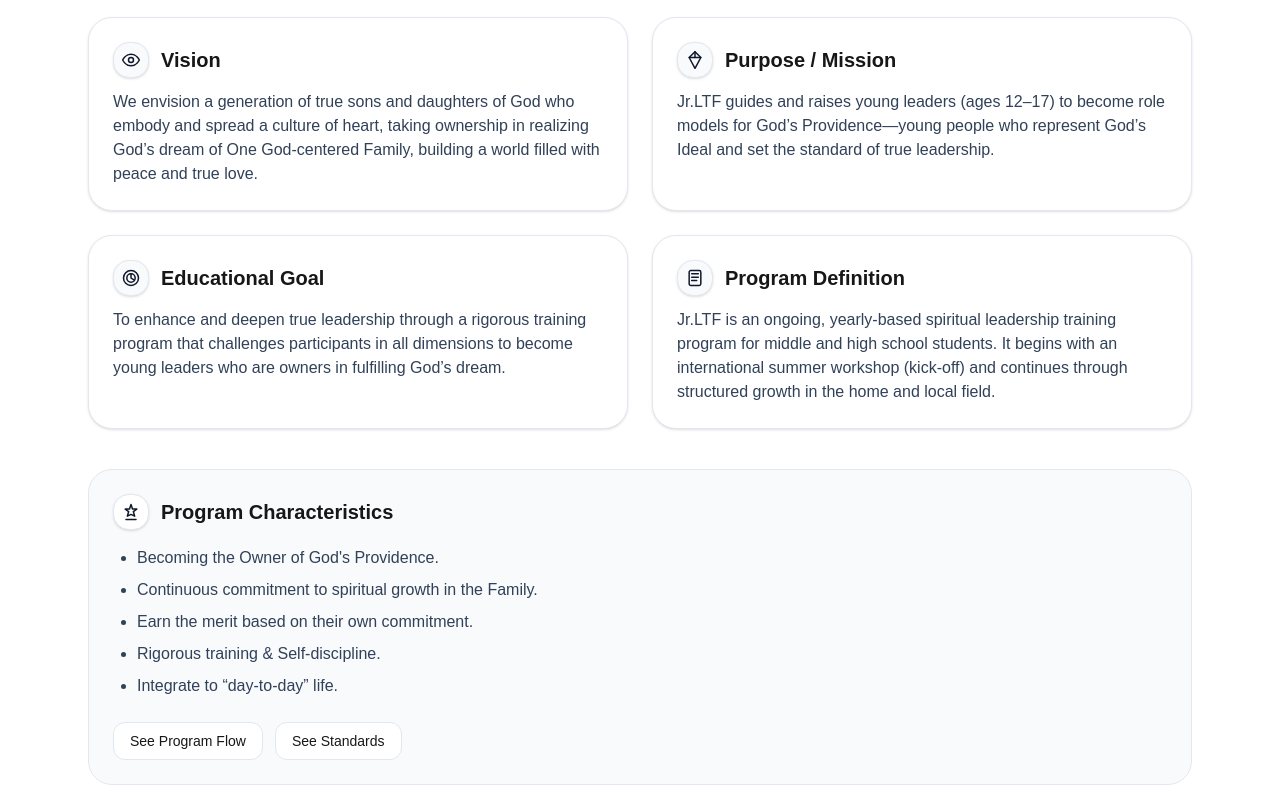
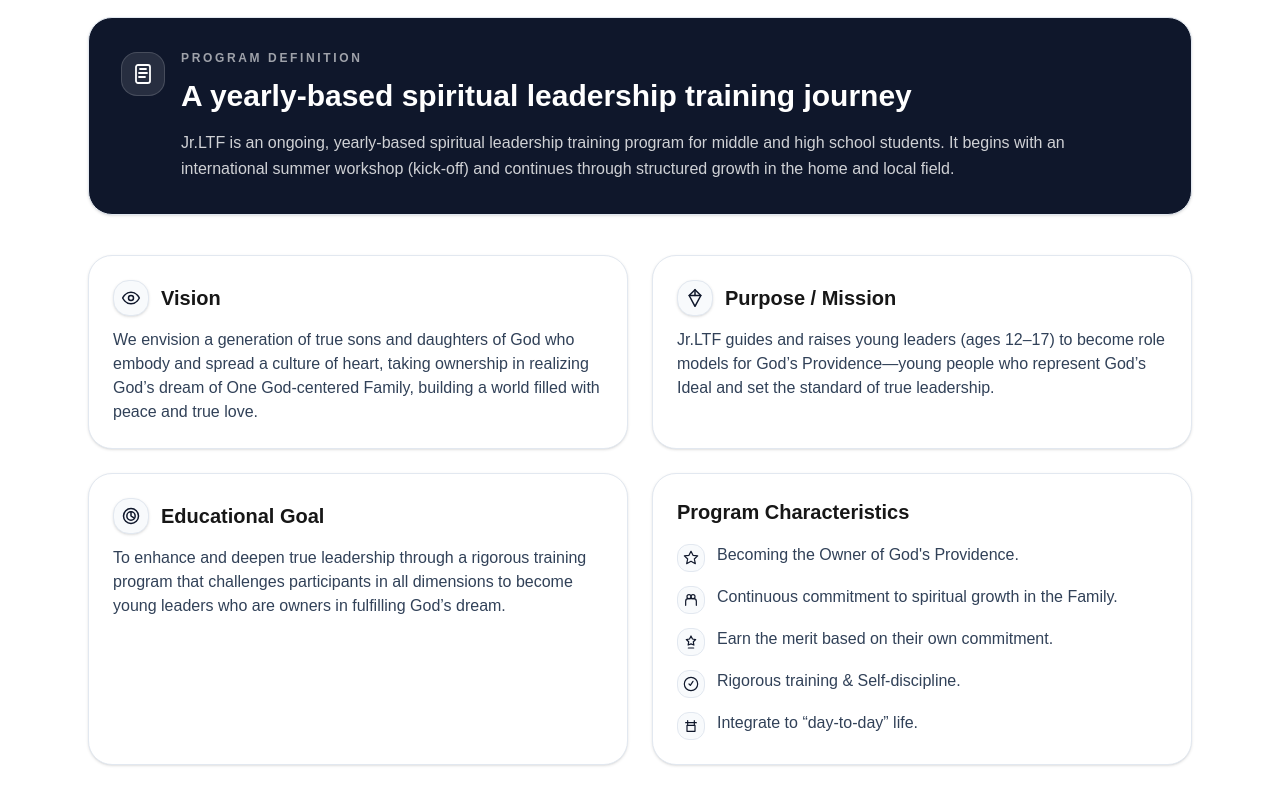
Before and after one commit to nyamkadorj/jrltf-site, a Next.js app: page / in a window 1280 px wide. Shown: the part 680-1480 px from the top of the page. Built offline with nearby package versions, Linux system fonts and the light colour scheme.

Commit message:
“Update”

```diff
--- a/src/app/page.tsx
+++ b/src/app/page.tsx
@@ -1,6 +1,7 @@
 "use client";
 
 import Link from "next/link";
+import React from "react";
 import { motion } from "framer-motion";
 
 const EASE = [0.16, 1, 0.3, 1] as const;
@@ -84,15 +85,17 @@ function IconDefinition(props: React.SVGProps<SVGSVGElement>) {
       strokeLinejoin="round"
       {...props}
     >
+      {/* "umbrella" / overview feel: badge + document */}
       <path d="M7 3h10a2 2 0 0 1 2 2v14a2 2 0 0 1-2 2H7a2 2 0 0 1-2-2V5a2 2 0 0 1 2-2z" />
-      <path d="M8 7h8" />
+      <path d="M9 7h6" />
       <path d="M8 11h8" />
       <path d="M8 15h6" />
     </svg>
   );
 }
 
-function IconCharacteristics(props: React.SVGProps<SVGSVGElement>) {
+/* ---- small icons for characteristics bullets ---- */
+function IconOwner(props: React.SVGProps<SVGSVGElement>) {
   return (
     <svg
       viewBox="0 0 24 24"
@@ -103,8 +106,78 @@ function IconCharacteristics(props: React.SVGProps<SVGSVGElement>) {
       strokeLinejoin="round"
       {...props}
     >
-      <path d="M12 3l1.8 5.5H19l-4.2 3 1.6 5.5L12 14.9 7.6 17l1.6-5.5L5 8.5h5.2L12 3z" />
-      <path d="M6 21h12" />
+      <path d="M12 2l3 6 7 .9-5 4.6 1.5 7.1L12 17l-6.5 3.6L7 13.5 2 8.9 9 8z" />
+    </svg>
+  );
+}
+
+function IconFamilyGrowth(props: React.SVGProps<SVGSVGElement>) {
+  return (
+    <svg
+      viewBox="0 0 24 24"
+      fill="none"
+      stroke="currentColor"
+      strokeWidth={1.8}
+      strokeLinecap="round"
+      strokeLinejoin="round"
+      {...props}
+    >
+      <path d="M4 20v-6a4 4 0 0 1 4-4h8a4 4 0 0 1 4 4v6" />
+      <path d="M9 10a3 3 0 1 0 0-6 3 3 0 0 0 0 6z" />
+      <path d="M15 10a3 3 0 1 0 0-6 3 3 0 0 0 0 6z" />
+    </svg>
+  );
+}
+
+function IconMerit(props: React.SVGProps<SVGSVGElement>) {
+  return (
+    <svg
+      viewBox="0 0 24 24"
+      fill="none"
+      stroke="currentColor"
+      strokeWidth={1.8}
+      strokeLinecap="round"
+      strokeLinejoin="round"
+      {...props}
+    >
+      <path d="M12 3l2.2 4.5L19 8.3l-3.5 3.4.8 4.9L12 14.8 7.7 16.6l.8-4.9L5 8.3l4.8-.8L12 3z" />
+      <path d="M8 21h8" />
+    </svg>
+  );
+}
+
+function IconDiscipline(props: React.SVGProps<SVGSVGElement>) {
+  return (
+    <svg
+      viewBox="0 0 24 24"
+      fill="none"
+      stroke="currentColor"
+      strokeWidth={1.8}
+      strokeLinecap="round"
+      strokeLinejoin="round"
+      {...props}
+    >
+      <path d="M9 12l2 2 4-6" />
+      <path d="M12 22a10 10 0 1 0-10-10 10 10 0 0 0 10 10z" />
+    </svg>
+  );
+}
+
+function IconDailyLife(props: React.SVGProps<SVGSVGElement>) {
+  return (
+    <svg
+      viewBox="0 0 24 24"
+      fill="none"
+      stroke="currentColor"
+      strokeWidth={1.8}
+      strokeLinecap="round"
+      strokeLinejoin="round"
+      {...props}
+    >
+      <path d="M4 7h16" />
+      <path d="M7 4v6" />
+      <path d="M17 4v6" />
+      <path d="M6 11h12v9H6z" />
     </svg>
   );
 }
@@ -169,7 +242,33 @@ export default function HomePage() {
 
       {/* CONTENT BLOCKS */}
       <section className="mx-auto max-w-6xl px-6 py-16">
-        <div className="grid gap-6 md:grid-cols-2">
+        {/* 1) Program Definition FIRST (different look) */}
+        <motion.div
+          {...fadeUpView(0)}
+          className="rounded-3xl border border-slate-200 bg-slate-900 p-8 text-white shadow-sm"
+        >
+          <div className="flex items-start gap-4">
+            <span className="mt-0.5 grid h-11 w-11 place-items-center rounded-2xl border border-white/15 bg-white/10 text-white">
+              <IconDefinition className="h-6 w-6" />
+            </span>
+            <div className="max-w-4xl">
+              <p className="text-xs font-bold uppercase tracking-[0.22em] text-white/60">
+                Program Definition
+              </p>
+              <h2 className="mt-3 text-2xl font-bold md:text-3xl">
+                A yearly-based spiritual leadership training journey
+              </h2>
+              <p className="mt-4 text-white/80 leading-relaxed">
+                Jr.LTF is an ongoing, yearly-based spiritual leadership training program for middle
+                and high school students. It begins with an international summer workshop (kick-off)
+                and continues through structured growth in the home and local field.
+              </p>
+            </div>
+          </div>
+        </motion.div>
+
+        {/* 2) Vision/Mission/Goal blocks KEEP SAME as before (cards) */}
+        <div className="mt-10 grid gap-6 md:grid-cols-2">
           <Card title="Vision" icon={<IconVision className="h-5 w-5" />}>
             We envision a generation of true sons and daughters of God who embody and spread a
             culture of heart, taking ownership in realizing God’s dream of One God-centered Family,
@@ -188,47 +287,32 @@ export default function HomePage() {
             fulfilling God’s dream.
           </Card>
 
-          <Card title="Program Definition" icon={<IconDefinition className="h-5 w-5" />}>
-            Jr.LTF is an ongoing, yearly-based spiritual leadership training program for middle and
-            high school students. It begins with an international summer workshop (kick-off) and
-            continues through structured growth in the home and local field.
-          </Card>
+          {/* 3) Program Characteristics moves into the 4th slot */}
+          <motion.div
+            {...fadeUpView(0)}
+            className="rounded-3xl border border-slate-200 bg-white p-6 shadow-sm"
+          >
+            <h2 className="text-xl font-semibold">Program Characteristics</h2>
+
+            <ul className="mt-4 space-y-3 text-slate-700">
+              <Bullet icon={<IconOwner className="h-4 w-4" />}>
+                Becoming the Owner of God's Providence.
+              </Bullet>
+              <Bullet icon={<IconFamilyGrowth className="h-4 w-4" />}>
+                Continuous commitment to spiritual growth in the Family.
+              </Bullet>
+              <Bullet icon={<IconMerit className="h-4 w-4" />}>
+                Earn the merit based on their own commitment.
+              </Bullet>
+              <Bullet icon={<IconDiscipline className="h-4 w-4" />}>
+                Rigorous training &amp; Self-discipline.
+              </Bullet>
+              <Bullet icon={<IconDailyLife className="h-4 w-4" />}>
+                Integrate to “day-to-day” life.
+              </Bullet>
+            </ul>
+          </motion.div>
         </div>
-
-        <motion.div
-          {...fadeUpView(0)}
-          className="mt-10 rounded-3xl border border-slate-200 bg-slate-50 p-6"
-        >
-          <div className="flex items-center gap-3">
-            <span className="grid h-9 w-9 place-items-center rounded-2xl border border-slate-200 bg-white text-slate-900 shadow-sm">
-              <IconCharacteristics className="h-5 w-5" />
-            </span>
-            <h2 className="text-xl font-semibold">Program Characteristics</h2>
-          </div>
-
-          <ul className="mt-4 list-disc space-y-2 pl-6 text-slate-700">
-            <li>Becoming the Owner of God's Providence.</li>
-            <li>Continuous commitment to spiritual growth in the Family.</li>
-            <li>Earn the merit based on their own commitment.</li>
-            <li>Rigorous training &amp; Self-discipline.</li>
-            <li>Integrate to “day-to-day” life.</li>
-          </ul>
-
-          <div className="mt-6 flex flex-wrap gap-3">
-            <Link
-              className="rounded-xl border border-slate-200 bg-white px-4 py-2 text-sm hover:bg-slate-50"
-              href="/program"
-            >
-              See Program Flow
-            </Link>
-            <Link
-              className="rounded-xl border border-slate-200 bg-white px-4 py-2 text-sm hover:bg-slate-50"
-              href="/standards"
-            >
-              See Standards
-            </Link>
-          </div>
-        </motion.div>
       </section>
     </div>
   );
@@ -259,3 +343,20 @@ function Card({
     </motion.div>
   );
 }
+
+function Bullet({
+  icon,
+  children,
+}: {
+  icon: React.ReactNode;
+  children: React.ReactNode;
+}) {
+  return (
+    <li className="flex gap-3">
+      <span className="mt-0.5 grid h-7 w-7 place-items-center rounded-xl border border-slate-200 bg-slate-50 text-slate-900">
+        {icon}
+      </span>
+      <span className="leading-relaxed">{children}</span>
+    </li>
+  );
+}
```
